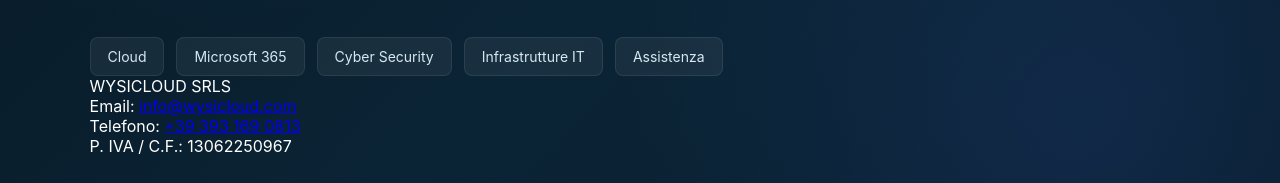
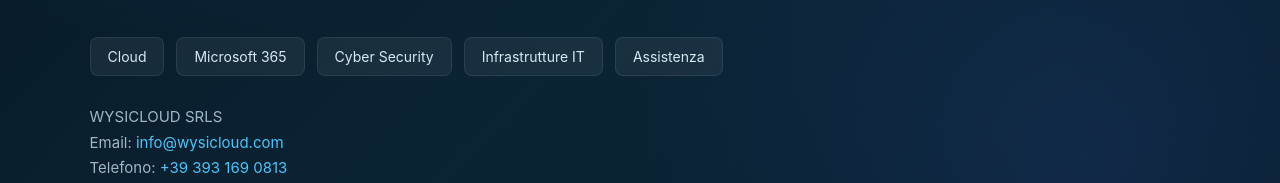
Before and after one commit to wysigthb/wysicloud.com, a plain HTML site: page index.html in a window 1280 px wide. Shown: the part 617-800 px from the top of the page. Drawn offline with Linux system fonts and the light colour scheme.

Commit message:
Update index.html
cambiato css per cambiare il blu dei collegamenti ipertestuali

```diff
--- a/index.html
+++ b/index.html
@@ -111,7 +111,30 @@
       color: #d6e8f2;
       font-size: 14px;
     }
+.service {
+  ...
+}
 
+.contacts {
+  margin-top: 28px;
+  color: #9eb8c7;
+  font-size: 15px;
+  line-height: 1.7;
+  font-weight: 400;
+}
+
+.contacts a {
+  color: #4fc3f7;
+  text-decoration: none;
+}
+
+.contacts a:hover {
+  text-decoration: underline;
+}
+
+footer {
+  ...
+}
     footer {
       padding: 25px 7%;
       color: #698797;
```
